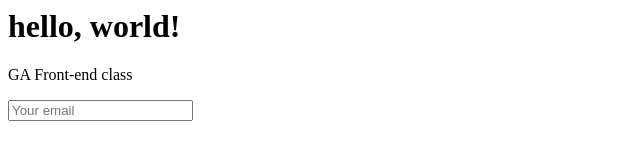
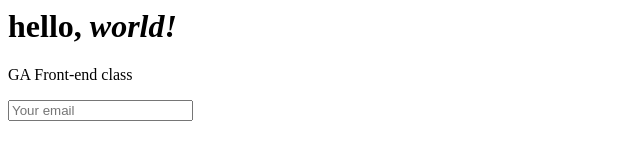
Before and after one commit to karensanghan/karensanghan.github.io, a plain HTML site: page index.html in a window 1280 px wide. Shown: the full height of the page, 0-640 px from the left. Drawn offline with Linux system fonts and the light colour scheme.

Commit message:
init commit

```diff
--- a/index.html
+++ b/index.html
@@ -1,3 +1,3 @@
-<h1>hello, world!</h1>
+<h1>hello, <em>world!</em></h1>
 <p>GA Front-end class</p>
 <input style="email" placeholder="Your email">
```
